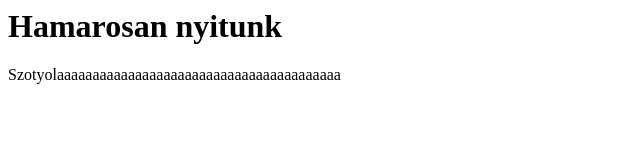
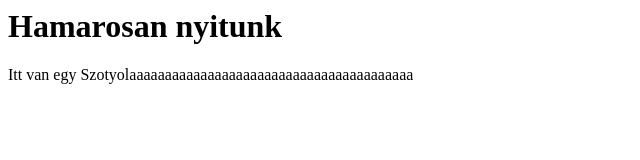
Before and after one commit to sSZokERr/bolt, a plain HTML site: page index.html in a window 1280 px wide. Shown: the full height of the page, 0-640 px from the left. Drawn offline with Linux system fonts and the light colour scheme.

Commit message:
Update index.html

```diff
--- a/index.html
+++ b/index.html
@@ -1,11 +1,11 @@
 <doctype html>
 <html>
 <head>
-<title></title>
+<title>Webshop</title>
 </head>
 <body>
 <h1> Hamarosan nyitunk</h1>
-<p> Szotyolaaaaaaaaaaaaaaaaaaaaaaaaaaaaaaaaaaaaaaaa</p>
+<p> Itt van egy Szotyolaaaaaaaaaaaaaaaaaaaaaaaaaaaaaaaaaaaaaaaa</p>
 </body>
 
 </html>
```
